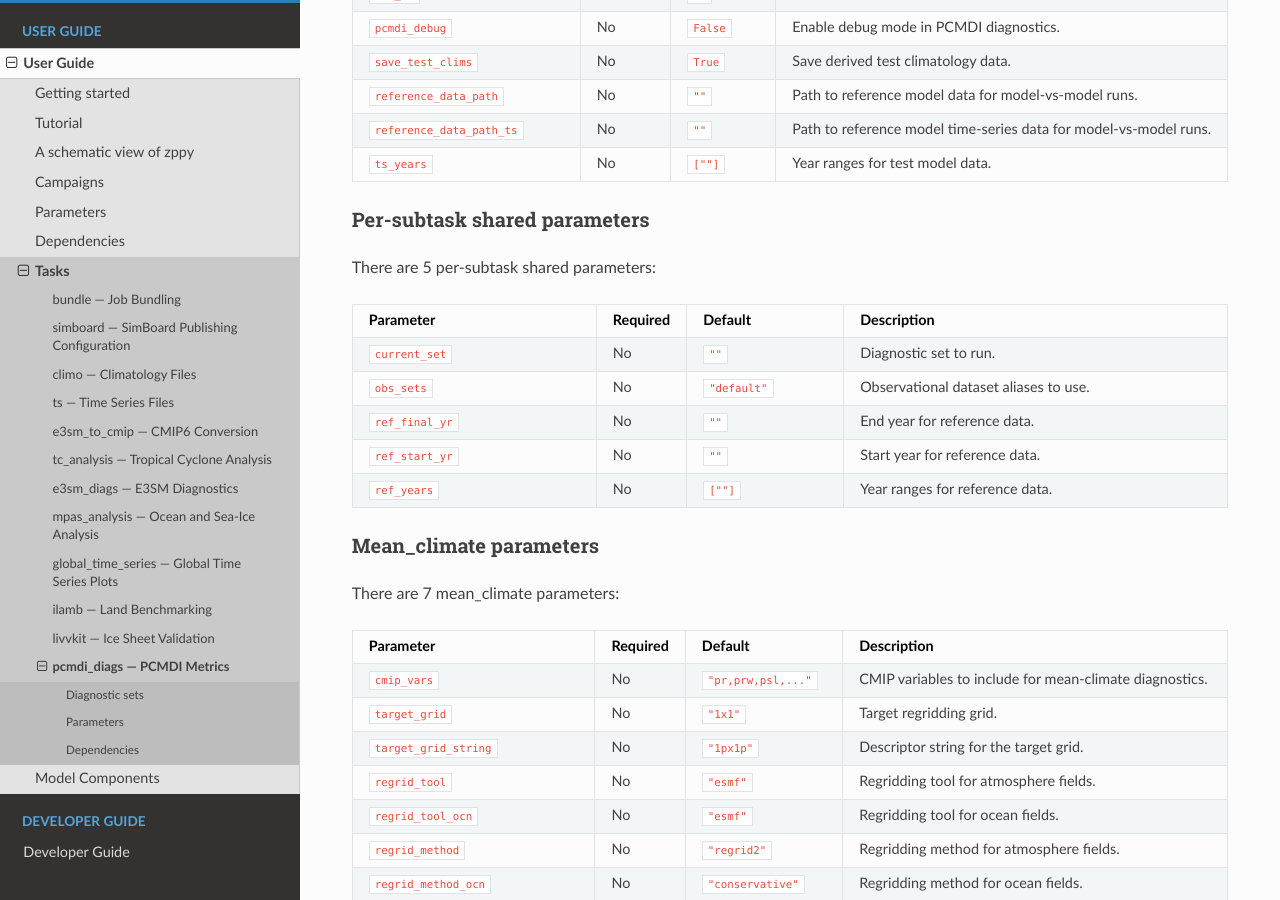
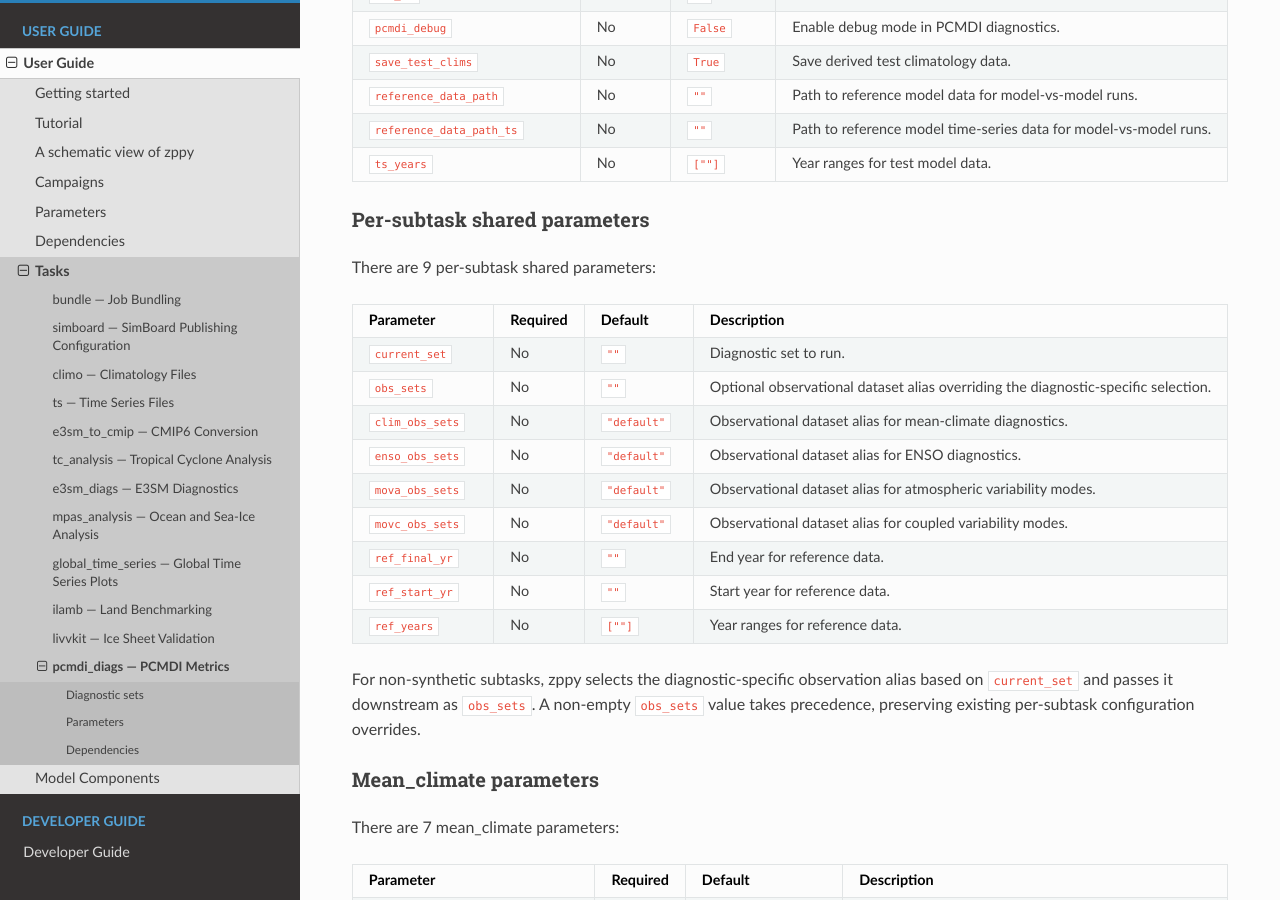
Before and after one commit to E3SM-Project/zppy, a Sphinx documentation site: the page built from docs/source/user_guide/tasks/pcmdi_diags.rst, in a window 1280 px wide and 900 px high, scrolled down 1395 px. Built offline with Sphinx 7.4.7 and the Read the Docs theme 3.1.0, drawn with Linux system fonts in a browser that asks for light colours; pages that are not in the unit, such as notebooks, are missing from menus.

Commit message:
Add diagnostic-specific PCMDI observation selectors

```diff
--- a/docs/source/user_guide/tasks/pcmdi_diags.rst
+++ b/docs/source/user_guide/tasks/pcmdi_diags.rst
@@ -135,7 +135,7 @@ There are 14 task-level (all sets except synthetic_plots) parameters:
 Per-subtask shared parameters
 ~~~~~~~~~~~~~~~~~~~~~~~~~~~~~
 
-There are 5 per-subtask shared parameters:
+There are 9 per-subtask shared parameters:
 
 .. list-table::
    :header-rows: 1
@@ -151,8 +151,25 @@ There are 5 per-subtask shared parameters:
      - Diagnostic set to run.
    * - ``obs_sets``
      - No
+     - ``""``
+     - Optional observational dataset alias overriding the diagnostic-specific
+       selection.
+   * - ``clim_obs_sets``
+     - No
      - ``"default"``
-     - Observational dataset aliases to use.
+     - Observational dataset alias for mean-climate diagnostics.
+   * - ``enso_obs_sets``
+     - No
+     - ``"default"``
+     - Observational dataset alias for ENSO diagnostics.
+   * - ``mova_obs_sets``
+     - No
+     - ``"default"``
+     - Observational dataset alias for atmospheric variability modes.
+   * - ``movc_obs_sets``
+     - No
+     - ``"default"``
+     - Observational dataset alias for coupled variability modes.
    * - ``ref_final_yr``
      - No
      - ``""``
@@ -165,6 +182,11 @@ There are 5 per-subtask shared parameters:
      - No
      - ``[""]``
      - Year ranges for reference data.
+
+For non-synthetic subtasks, zppy selects the diagnostic-specific observation
+alias based on ``current_set`` and passes it downstream as ``obs_sets``. A
+non-empty ``obs_sets`` value takes precedence, preserving existing per-subtask
+configuration overrides.
 
 Mean_climate parameters
 ~~~~~~~~~~~~~~~~~~~~~~~
```
Also changed, not shown: 3 other files.
